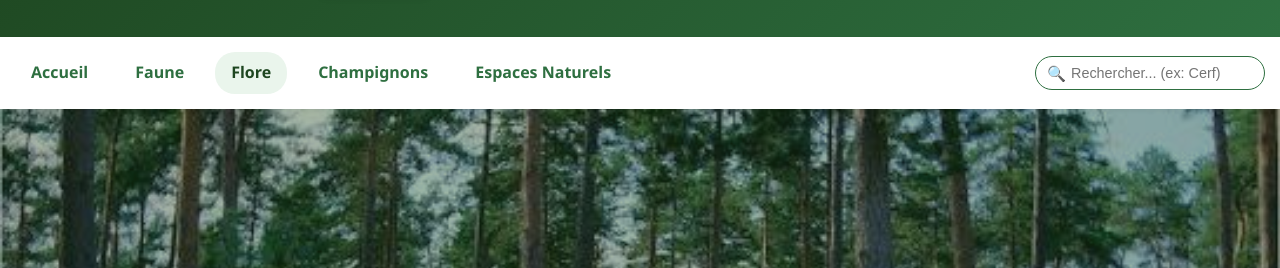
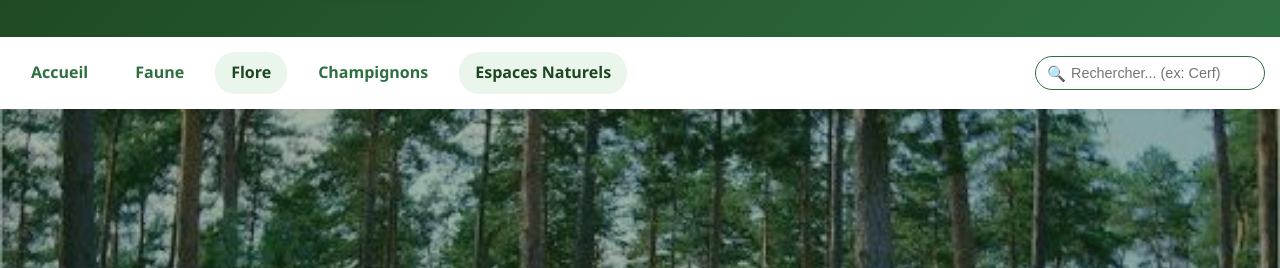
Before and after one commit to TheZyros/echos-de-la-nature-41, a plain HTML site: page flore.html in a window 1280 px wide. Shown: the part 145-413 px from the top of the page. Drawn offline with Linux system fonts and the light colour scheme.

Commit message:
Update flore.html

```diff
--- a/flore.html
+++ b/flore.html
@@ -87,7 +87,7 @@
         <a href="faune.html">Faune</a>
         <a href="flore.html" class="active">Flore</a>
         <a href="champignons.html">Champignons</a>
-        <a href="#">Espaces Naturels</a>
+        <a href="espaces-naturels.html" class="active">Espaces Naturels</a>
 
     <!-- Barre de recherche connectée automatiquement à script.js ! -->
         <div class="search-container">
```
